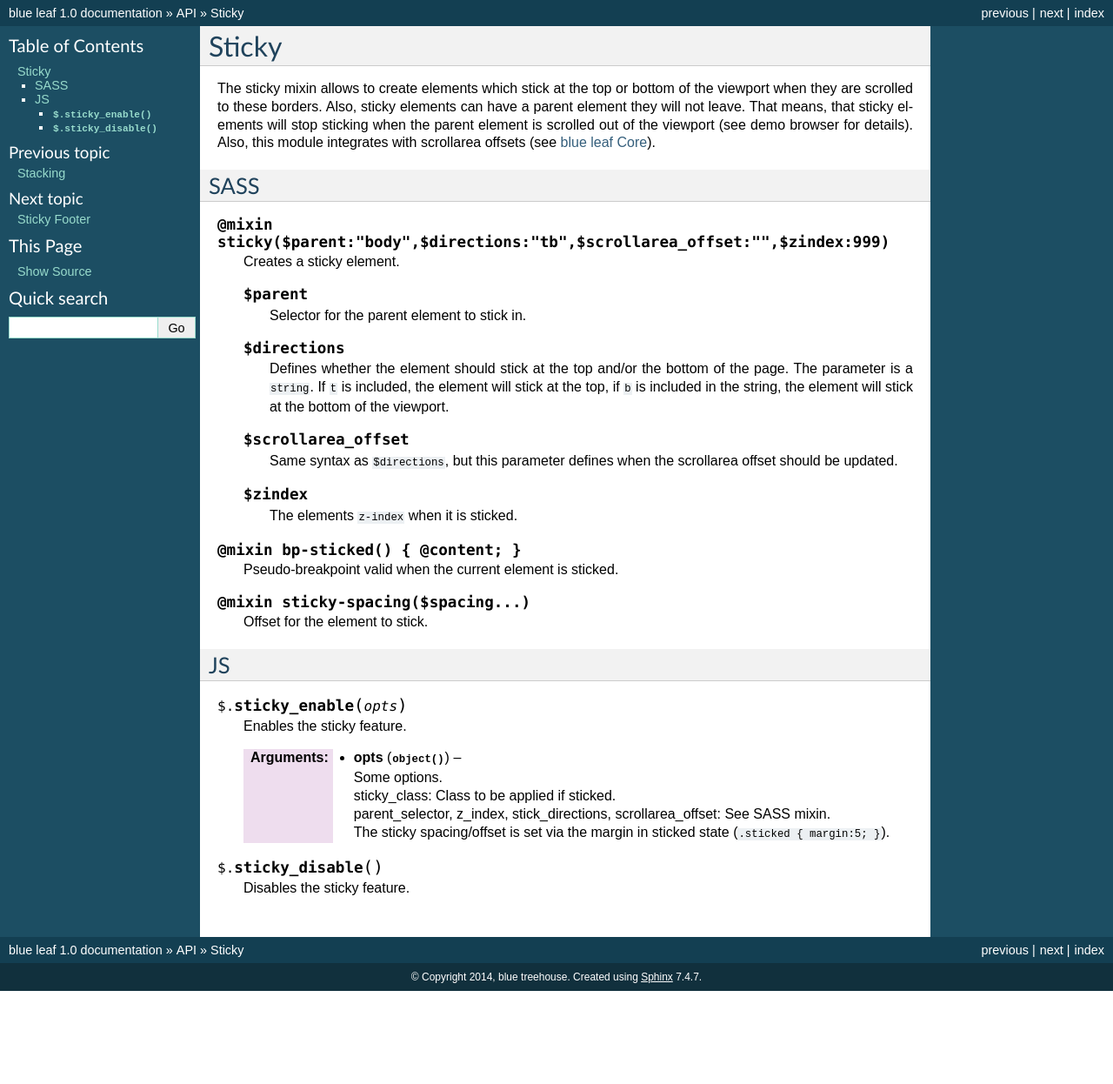
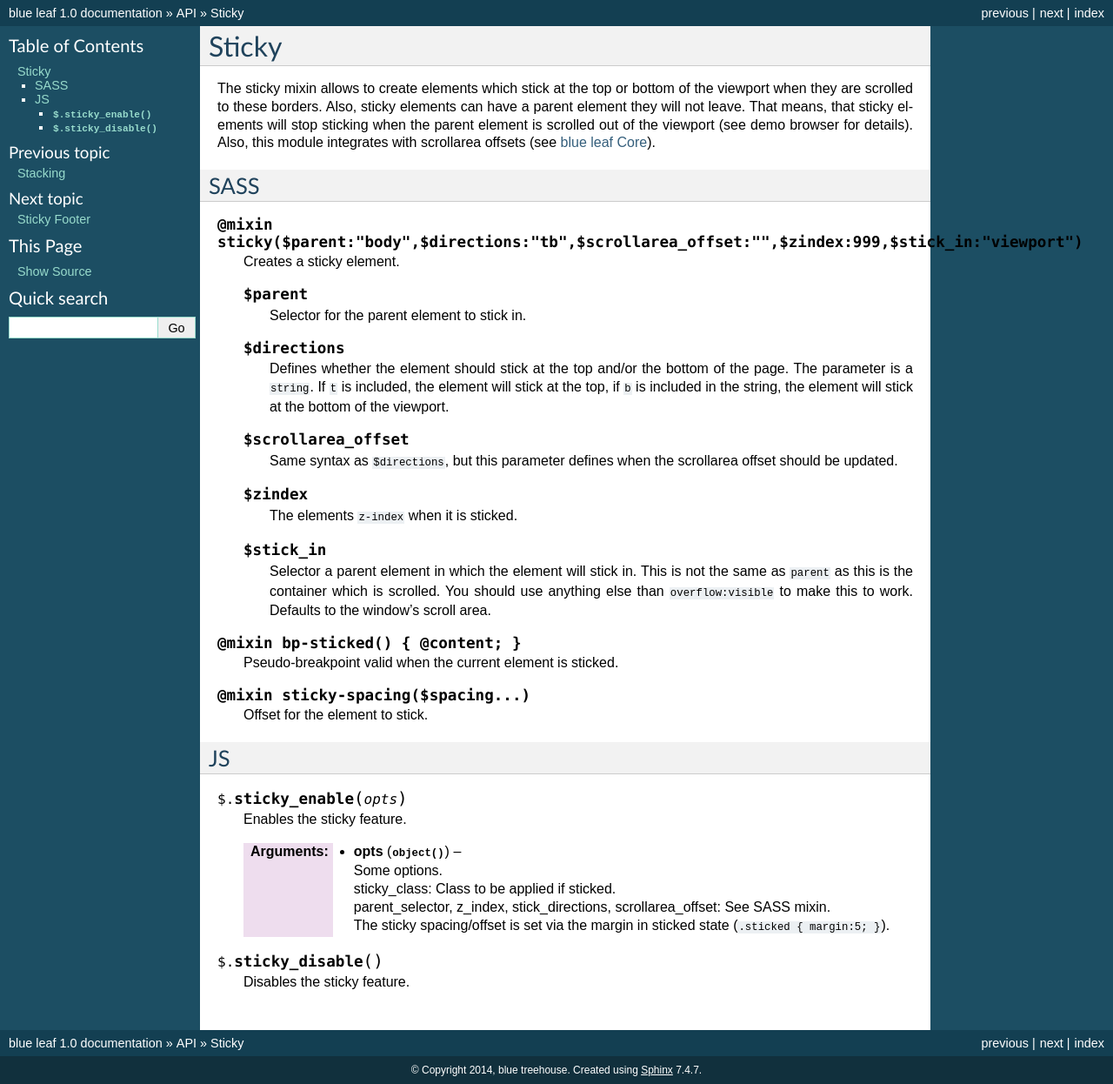
Before and after one commit to derjasper/blue.frontend, a Sphinx documentation site: the page built from public_html/docs/source/api/sticky.rst, in a window 1280 px wide. Shown: the whole page at 87% size. Built offline with Sphinx 7.4.7, drawn with Linux system fonts in a browser that asks for light colours; before the commit the page ends 1139 px from its top, so only the background shows below that.

Commit message:
docs for sticky update

```diff
--- a/public_html/docs/source/api/sticky.rst
+++ b/public_html/docs/source/api/sticky.rst
@@ -12,7 +12,7 @@ browser for details). Also, this module integrates with scrollarea offsets
 SASS
 ----
 
-.. describe:: @mixin sticky($parent:"body",$directions:"tb",$scrollarea_offset:"",$zindex:999)
+.. describe:: @mixin sticky($parent:"body",$directions:"tb",$scrollarea_offset:"",$zindex:999,$stick_in:"viewport")
 
    Creates a sticky element.
 
@@ -35,6 +35,13 @@ SASS
    .. describe:: $zindex
 
       The elements ``z-index`` when it is sticked.
+
+   .. describe:: $stick_in
+
+      Selector a parent element in which the element will stick in. This is not the
+      same as ``parent`` as this is the container which is scrolled. You should
+      use anything else than ``overflow:visible`` to make this to work. Defaults
+      to the window's scroll area.
 
 .. describe:: @mixin bp-sticked() { @content; }
 
```
Also changed, not shown: 1 other file.
